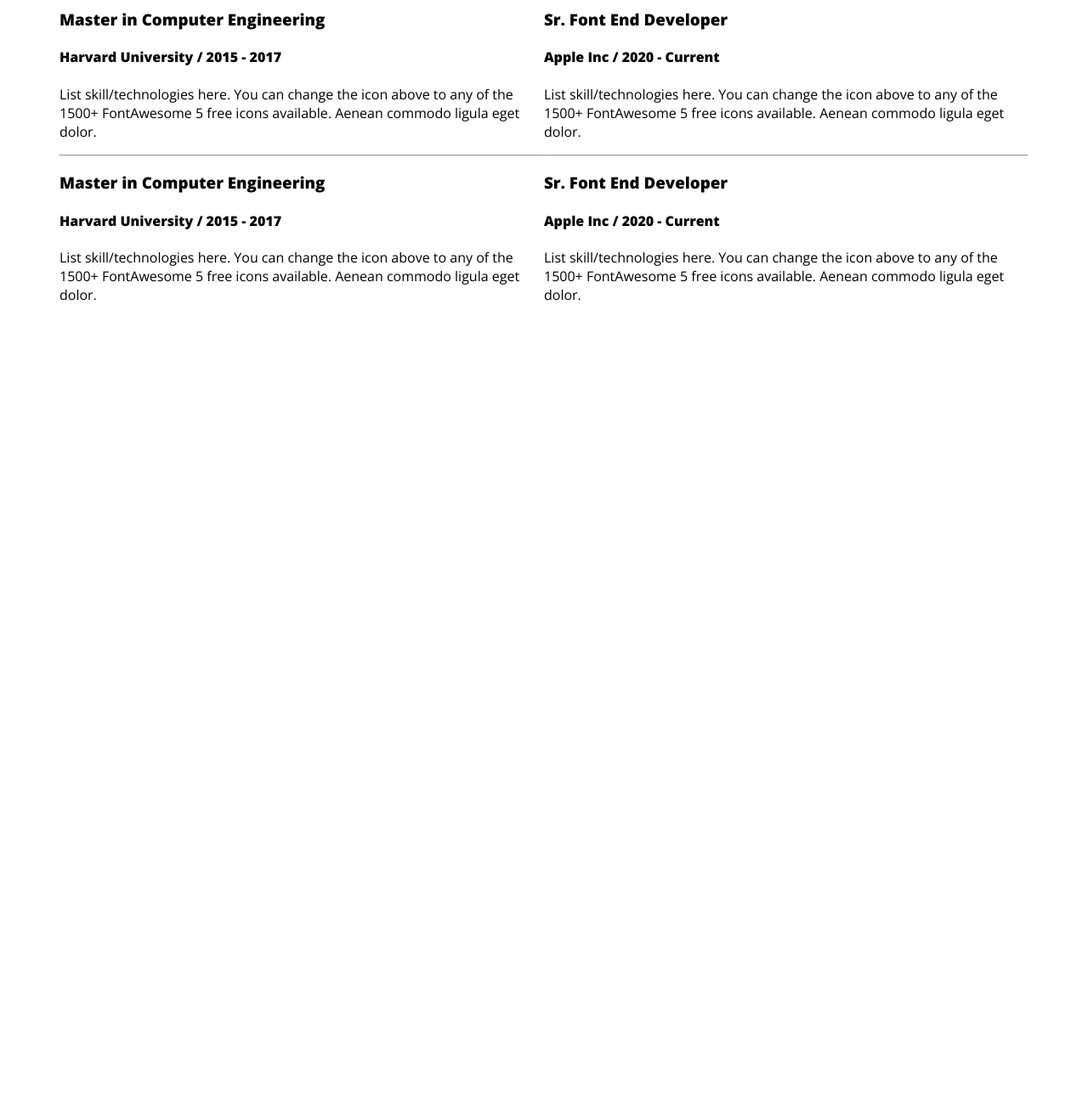
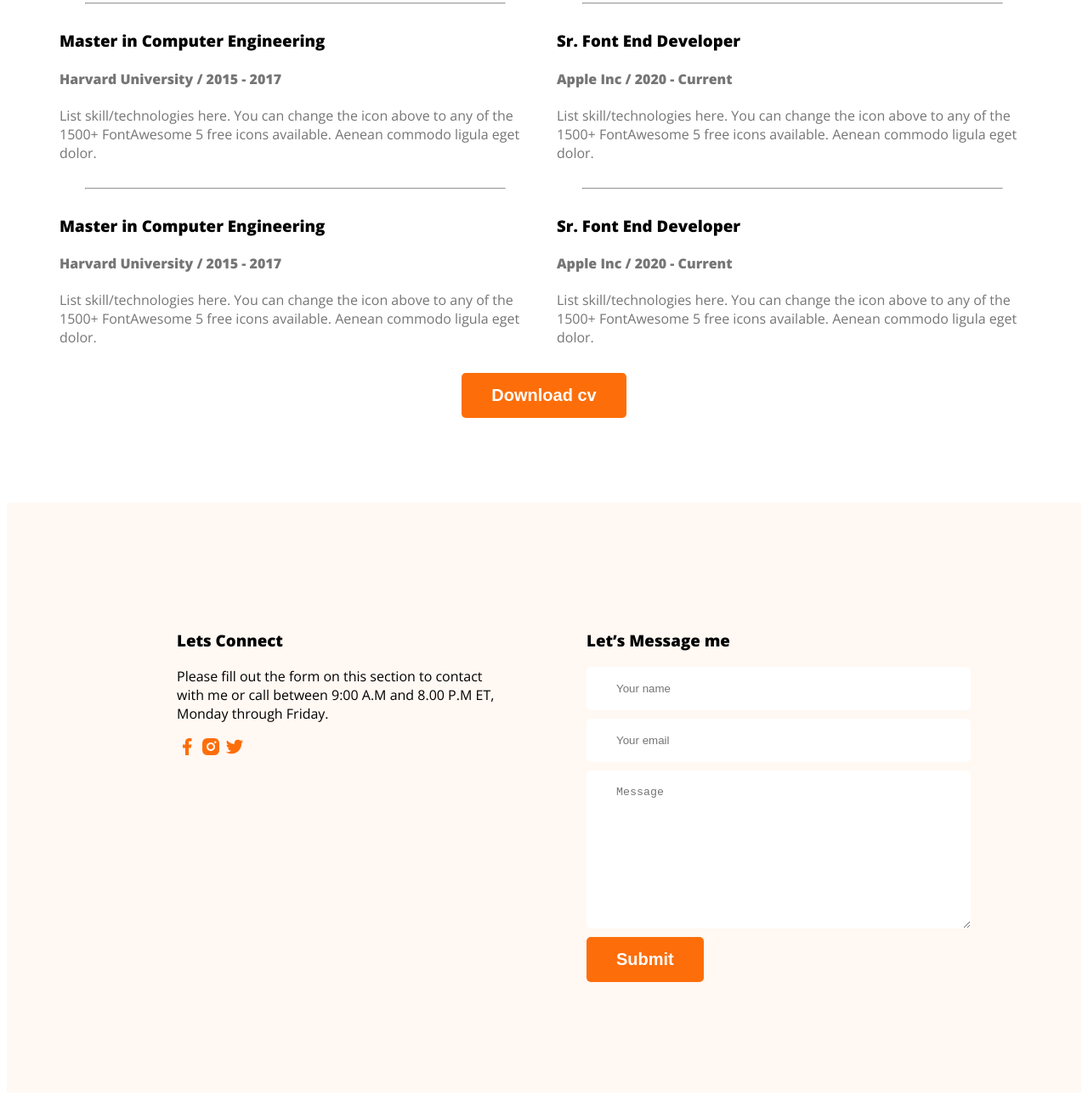
Before and after one commit to Maimun54/maimun-portfolio, a plain HTML site: page index.html in a window 1280 px wide. Shown: the part 2628-3917 px from the top of the page at 85% size. Before the commit the page ends 3010 px from the top, so only its background shows below. Drawn offline with nearby package versions, Linux system fonts and the light colour scheme.

Commit message:
footer section done

```diff
--- a/index.html
+++ b/index.html
@@ -163,8 +163,37 @@
                     </div>
                 </div>
             </div>
+            <div class="Download-cv">
+                <button class="btn_primary" >Download cv</button>
+            </div>
         </section>
     </main>
-    <footer></footer>
+    <footer>
+        <div class="footer-container">
+            <div class="footer-colum">
+                <h3 class="f-title">Lets Connect</h3>
+                <p class="f-discription">Please fill out the form on this section to contact with me or call between 9:00 A.M and 8.00 P.M ET, Monday through Friday.</p>
+              <div class="social-link">
+                <a href=""><img src="images/icons/facebook.png" alt="">
+                </a><a href=""><img src="images/icons/insta.png" alt="">
+                </a><a href=""><img src="images/icons/twitter.png" alt=""></a>
+              </div>
+            </div>
+            <div class="footer-colum">
+                <h3 class="contact-title">
+                    Let’s Message me
+                </h3>
+                <form class="contact-area" action="">
+
+                    <input type="text" name="" placeholder="Your name" id="">
+
+                <input type="email" name="" placeholder="Your email" id="">
+
+                <textarea name="" placeholder="Message" id="" cols="20" rows="10"></textarea>
+                <input class="btn_primary" type="submit" value="Submit">
+                </form>
+            </div>
+        </div>
+    </footer>
 </body>
 </html>
--- a/style.css
+++ b/style.css
@@ -154,4 +154,46 @@ font-weight: 700;
     display: flex;
     align-items: center;
     justify-content: space-around;
+    gap: 30px;
 }
+.rusume-discription {
+    color: #757575;
+}
+
+.rusume-institute{
+    color: #757575;
+}
+.rusume-container hr{
+    margin: 30px;
+}
+.Download-cv {
+    text-align: center;
+    margin-top: 15px;
+}
+
+/* footer start */
+.footer-container {
+    display: flex;
+    /* align-items: center;
+    justify-content: space-around; */
+    background: #FFF8F3;
+    padding: 130px 200px;
+    margin-top: 100px;
+    gap: 100px;
+}
+.footer-colum{
+    width: 50%;
+}
+.contact-area input[type="text"], .contact-area input[type="email"], textarea{
+    display: block;
+    margin-bottom: 10px;
+    padding: 18px 35px;
+    color: #757575;
+    /* background: #fff; */
+    border-radius: 5px;
+    border: none;
+    width: 100%;
+}
+.social-link a{
+    text-decoration: none;
+}
```
